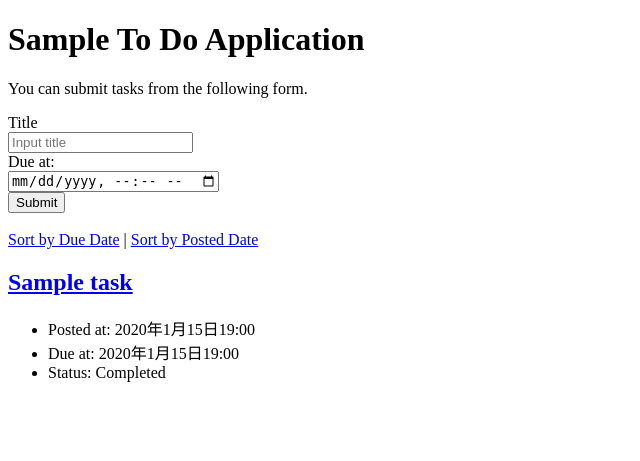
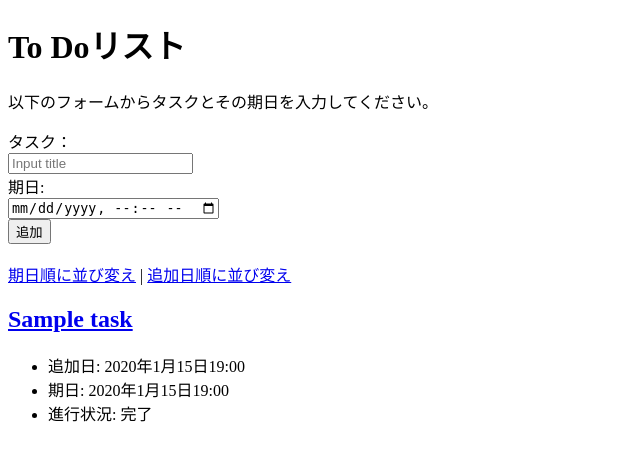
Before and after one commit to iniadeitaro/django-test-exercise, a Django app: page / in a window 1280 px wide. Shown: the top 461 px of the page, without its empty margins (0-640 px from the left). Run offline with Django 5.2, Linux system fonts and the light colour scheme; tables that the repository leaves empty hold one stand-in row (values such as "Sample post").

Commit message:
indexの文字を編集

```diff
--- a/todo/templates/todo/index.html
+++ b/todo/templates/todo/index.html
@@ -9,41 +9,41 @@
   </head>
 
   <body>
-    <h1>Sample To Do Application</h1>
-    <p>You can submit tasks from the following form.</p>
+    <h1>To Doリスト</h1>
+    <p>以下のフォームからタスクとその期日を入力してください。</p>
     <form action="{% url 'index' %}" method="post">
       {% csrf_token %}
       <div>
-        <label for="titleInput">Title</label><br>
+        <label for="titleInput">タスク：</label><br>
         <input id="titleInput" name="title" type="text" placeholder="Input title">
       </div>
       <div>
-        <label for="dueInput">Due at:</label><br>
+        <label for="dueInput">期日:</label><br>
         <input id="dueInput" name="due_at" type="datetime-local">
       </div>
       <div>
-        <button type="submit">Submit</button>
+        <button type="submit">追加</button>
       </div>
     </form>
     <br>
 
     <div>
-      <a href="{% url 'index' %}?order=due">Sort by Due Date</a> |
-      <a href="{% url 'index' %}?order=post">Sort by Posted Date</a>
+      <a href="{% url 'index' %}?order=due">期日順に並び変え</a> |
+      <a href="{% url 'index' %}?order=post">追加日順に並び変え</a>
     </div>
 
     {% for task in tasks %}
     <div class="text">
       <h2><a href="{% url 'detail' task.id %}">{{ task.title }}</a></h2>
       <ul>
-        <li>Posted at: {{ task.posted_at }}</li>
+        <li>追加日: {{ task.posted_at }}</li>
         {% if task.due_at %}
-        <li>Due at: {{ task.due_at }}</li>
+        <li>期日: {{ task.due_at }}</li>
         {% endif %}
         {% if task.completed %}
-        <li>Status: Completed</li>
+        <li>進行状況: 完了</li>
         {% else %}
-        <li>Status: Not Completed</li>
+        <li>進行状況: 未完了</li>
         {% endif %}
       </ul>
     </div>
```
